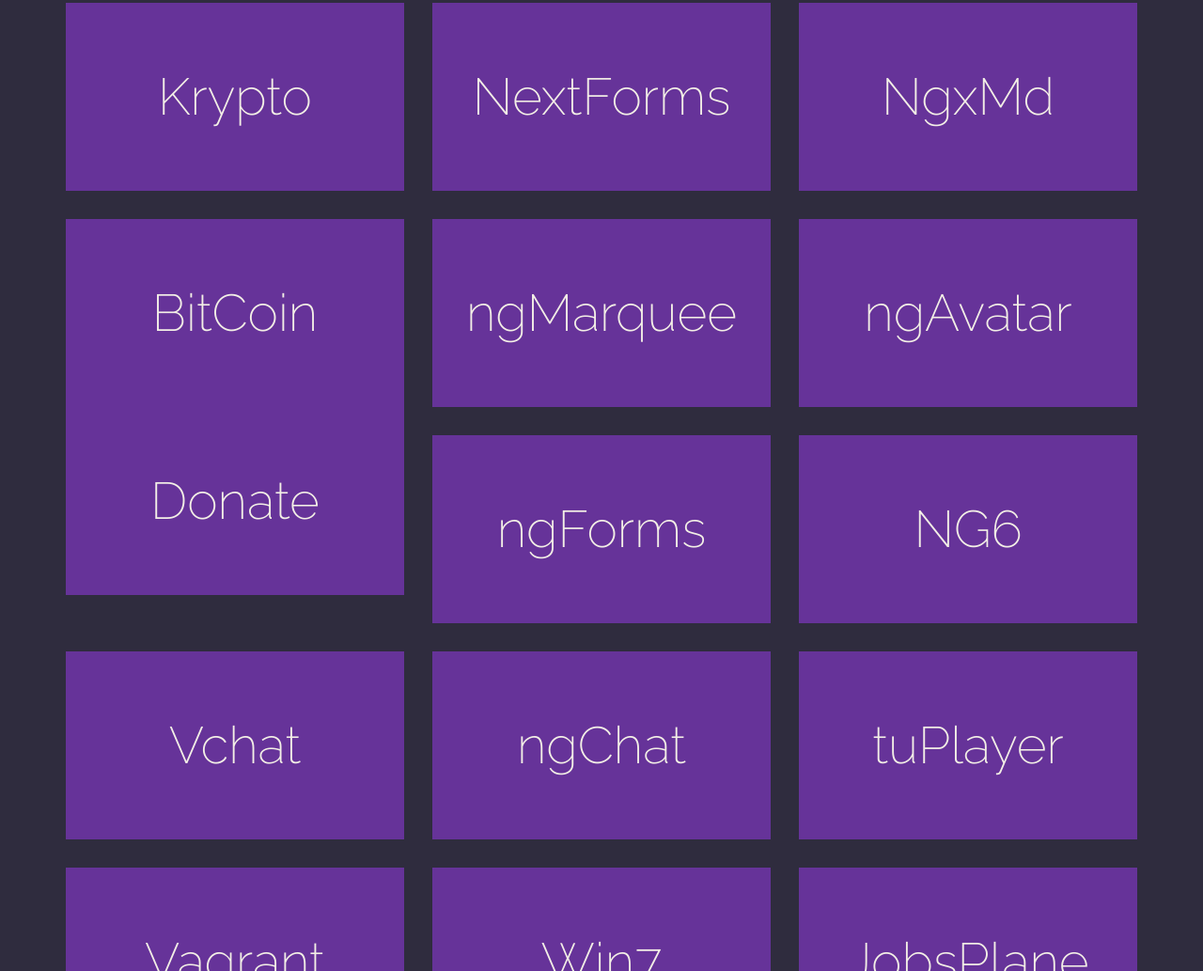
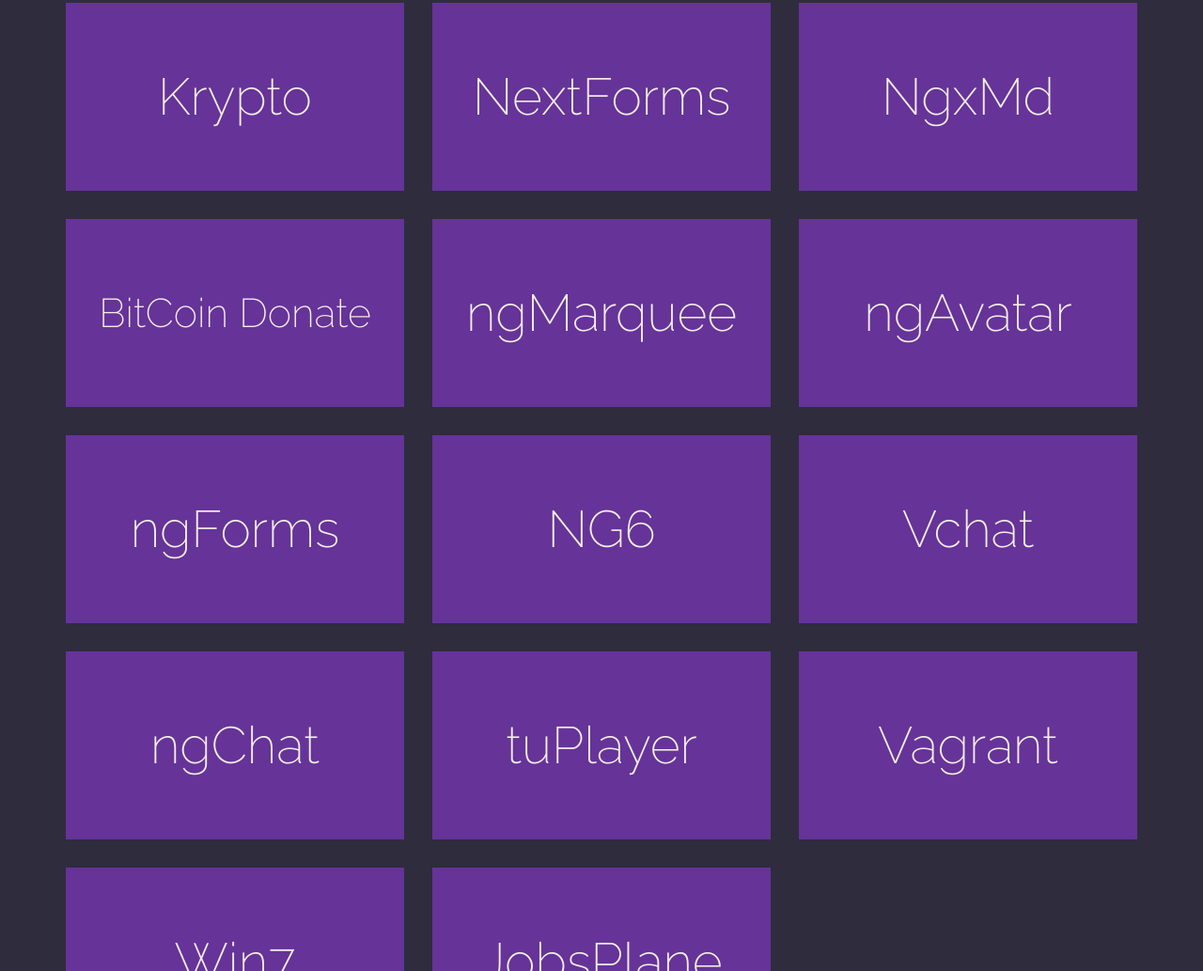
Before and after one commit to dimpu/dimpu.github.io, a plain HTML site: page index.html in a window 1280 px wide. Shown: the part 1234-2267 px from the top of the page at 94% size. Drawn offline with nearby package versions, Linux system fonts and the light colour scheme.

Commit message:
Update index.html

```diff
--- a/index.html
+++ b/index.html
@@ -147,7 +147,7 @@
 
             <li class="col-xs-12 col-sm-6 col-md-4">
               <figure class="pos-r">
-                <div id="distance">
+                <div id="distance" style="font-size: 43px;">
                   BitCoin Donate
                 </div>
                 <figcaption class="pos-a">
```
